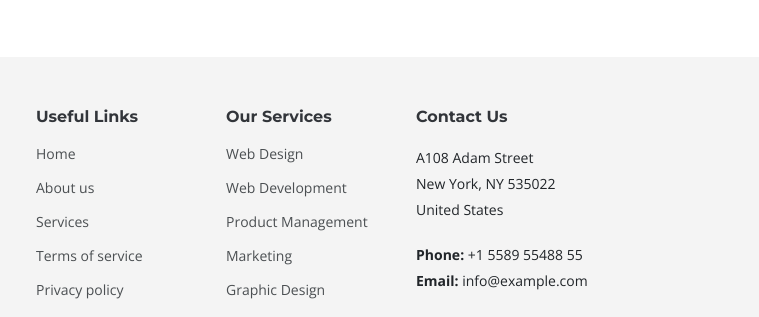
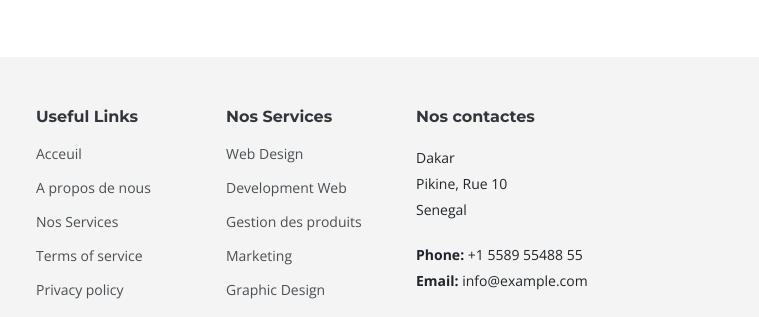
Before and after one commit to Madara1675/Appendd, a plain HTML site: page index.html in a window 1280 px wide. Shown: the part 10207-10524 px from the top of the page, 521-1280 px from the left. Drawn offline with nearby package versions, Linux system fonts and the light colour scheme.

Commit message:
modif footer

```diff
--- a/index.html
+++ b/index.html
@@ -1122,30 +1122,30 @@
         <div class="col-lg-2 col-6 footer-links">
           <h4>Useful Links</h4>
           <ul>
-            <li><a href="#">Home</a></li>
-            <li><a href="#">About us</a></li>
-            <li><a href="#">Services</a></li>
+            <li><a href="#">Acceuil</a></li>
+            <li><a href="#">A propos de nous</a></li>
+            <li><a href="#">Nos Services</a></li>
             <li><a href="#">Terms of service</a></li>
             <li><a href="#">Privacy policy</a></li>
           </ul>
         </div>
 
         <div class="col-lg-2 col-6 footer-links">
-          <h4>Our Services</h4>
+          <h4>Nos Services</h4>
           <ul>
             <li><a href="#">Web Design</a></li>
-            <li><a href="#">Web Development</a></li>
-            <li><a href="#">Product Management</a></li>
+            <li><a href="#">Development Web</a></li>
+            <li><a href="#">Gestion des produits</a></li>
             <li><a href="#">Marketing</a></li>
             <li><a href="#">Graphic Design</a></li>
           </ul>
         </div>
 
         <div class="col-lg-3 col-md-12 footer-contact text-center text-md-start">
-          <h4>Contact Us</h4>
-          <p>A108 Adam Street</p>
-          <p>New York, NY 535022</p>
-          <p>United States</p>
+          <h4>Nos contactes</h4>
+          <p>Dakar</p>
+          <p>Pikine, Rue 10</p>
+          <p>Senegal</p>
           <p class="mt-4"><strong>Phone:</strong> <span>+1 5589 55488 55</span></p>
           <p><strong>Email:</strong> <span>info@example.com</span></p>
         </div>
```
